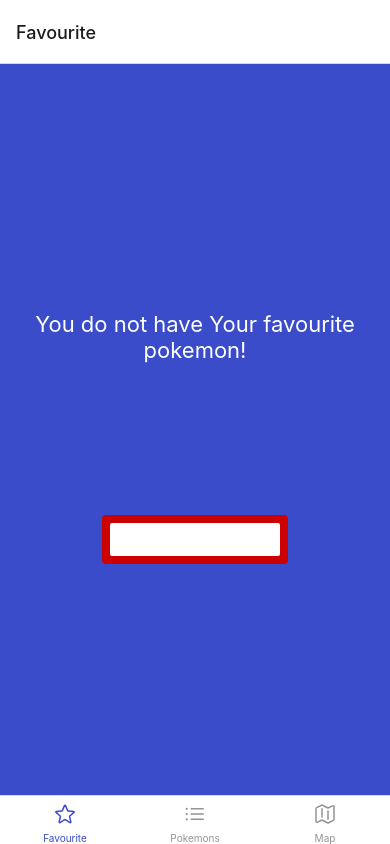
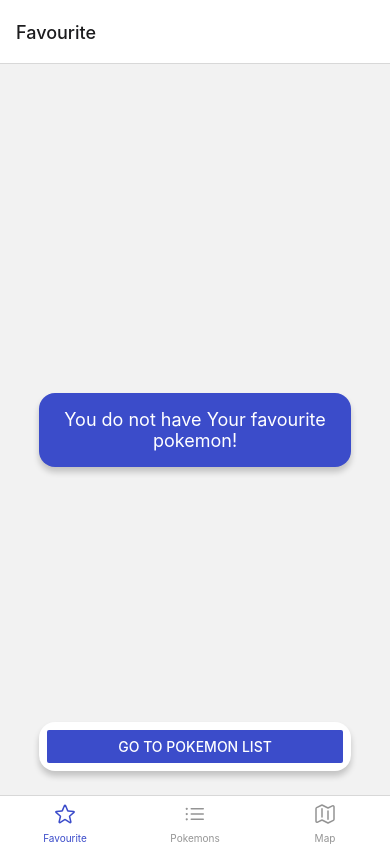
Before and after one commit to szarbartosz/pokeapp, a React Native app: screen /Details in a window 390 px wide. Built offline with nearby package versions, Linux system fonts and the light colour scheme.

Commit message:
style components

```diff
--- a/components/AbilityListElement.tsx
+++ b/components/AbilityListElement.tsx
@@ -1,20 +1,111 @@
 import * as React from 'react';
+import {useState} from 'react';
+import {Button, Modal, Pressable, StyleSheet, Text, View} from 'react-native';
 import {Ability} from './PokemonDetails';
-import {StyleSheet, Text} from 'react-native';
 
 type Props = {ability: Ability};
 
-const AbilityListElement: React.FC<Props> = ({ability}) => (
-  <Text style={styles.listElement}>
-    {ability.ability.name}: {ability.details}
-  </Text>
-);
+const AbilityListElement: React.FC<Props> = ({ability}) => {
+  const [modalVisible, setModalVisible] = useState(false);
+  return (
+    <Pressable
+      style={[styles.elementWrapper, styles.shadow]}
+      onPress={() => setModalVisible(true)}>
+      <View>
+        <Modal animationType="slide" transparent={true} visible={modalVisible}>
+          <View style={styles.centeredView}>
+            <View style={styles.modalView}>
+              <Text style={[styles.text, styles.bold]}>
+                {ability.ability.name}:
+              </Text>
+              <Text style={[styles.text]}>{ability.details}</Text>
+              <View style={[styles.buttonContainer, styles.shadow]}>
+                <Button
+                  color="#3B4CCA"
+                  title="Close modal"
+                  onPress={() => {
+                    setModalVisible(!modalVisible);
+                  }}
+                />
+              </View>
+            </View>
+          </View>
+        </Modal>
+        <View>
+          <Text style={styles.text}>{ability.ability.name}</Text>
+        </View>
+      </View>
+    </Pressable>
+  );
+};
 
 const styles = StyleSheet.create({
-  listElement: {
-    fontSize: 12,
+  elementWrapper: {
+    margin: 8,
+    backgroundColor: '#FFFFFF',
+    justifyContent: 'center',
+    alignItems: 'center',
+    borderRadius: 16,
+    width: '80%',
+  },
+  image: {
+    width: 180,
+    height: 180,
+  },
+  caption: {
+    fontSize: 22,
+    margin: 16,
+    textAlign: 'center',
     color: '#FFFFFF',
-    margin: 2,
+    marginBottom: 16,
+  },
+  text: {
+    fontSize: 18,
+    margin: 16,
+    textAlign: 'center',
+    color: '#3B4CCA',
+  },
+  bold: {
+    fontWeight: 'bold',
+  },
+  buttonContainer: {
+    width: 180,
+    backgroundColor: '#FFFFFF',
+    color: '#3B4CCA',
+    borderRadius: 16,
+    padding: 8,
+    marginTop: 16,
+  },
+  shadow: {
+    shadowColor: '#000',
+    shadowOffset: {
+      width: 0,
+      height: 5,
+    },
+    shadowOpacity: 0.2,
+    shadowRadius: 6,
+    elevation: 10,
+  },
+  centeredView: {
+    flex: 1,
+    justifyContent: 'center',
+    alignItems: 'center',
+    marginTop: 22,
+  },
+  modalView: {
+    margin: 20,
+    backgroundColor: 'white',
+    borderRadius: 20,
+    padding: 35,
+    alignItems: 'center',
+    shadowColor: '#000',
+    shadowOffset: {
+      width: 0,
+      height: 2,
+    },
+    shadowOpacity: 0.25,
+    shadowRadius: 4,
+    elevation: 5,
   },
 });
 
--- a/components/FavouritePokemon.tsx
+++ b/components/FavouritePokemon.tsx
@@ -17,12 +17,14 @@
 
   return pokemonPresent ? (
     <View style={styles.container}>
-      <Image style={styles.logo} source={{uri: pokemon?.photoUrl}} />
-      <Text style={styles.title}>{pokemon?.name}</Text>
-      <View style={styles.buttonContainer}>
+      <View style={[styles.contentWrapper, styles.shadow]}>
+        <Image style={styles.image} source={{uri: pokemon?.photoUrl}} />
+        <Text style={styles.caption}>{pokemon?.name}</Text>
+      </View>
+      <View style={[styles.buttonContainer, styles.shadow]}>
         <Button
-          color="#FFFFFF"
-          title="Not my favourite pokemon anymore!"
+          color="#3B4CCA"
+          title="Not my favourite anymore!"
           onPress={() => {
             removeData(FAVOURITE_POKEMON_KEY);
             setPokemonPresent(false);
@@ -32,11 +34,13 @@
     </View>
   ) : (
     <View style={styles.container}>
-      <Text style={styles.title}>You do not have Your favourite pokemon!</Text>
-      <View style={styles.buttonContainer}>
+      <View style={[styles.contentWrapper, styles.shadow]}>
+        <Text style={styles.text}>You do not have Your favourite pokemon!</Text>
+      </View>
+      <View style={[styles.buttonContainer, styles.shadow]}>
         <Button
           title="Go to Pokemon List"
-          color="#FFFFFF"
+          color="#3B4CCA"
           onPress={() => navigation.navigate('Pokemons')}
         />
       </View>
@@ -49,24 +53,49 @@
     flex: 1,
     justifyContent: 'center',
     alignItems: 'center',
+  },
+  contentWrapper: {
     backgroundColor: '#3B4CCA',
+    borderRadius: 16,
+    width: '80%',
+    justifyContent: 'center',
+    alignItems: 'center',
   },
-  logo: {
+  image: {
     width: 180,
     height: 180,
   },
-  title: {
+  caption: {
     fontSize: 22,
-    padding: 16,
+    margin: 16,
     textAlign: 'center',
     color: '#FFFFFF',
     marginBottom: 16,
   },
+  text: {
+    fontSize: 18,
+    margin: 16,
+    textAlign: 'center',
+    color: '#FFFFFF',
+  },
   buttonContainer: {
-    marginTop: 120,
-    backgroundColor: '#CC0000',
-    borderRadius: 4,
+    position: 'absolute',
+    bottom: 24,
+    width: '80%',
+    backgroundColor: '#FFFFFF',
+    color: '#3B4CCA',
+    borderRadius: 16,
     padding: 8,
+  },
+  shadow: {
+    shadowColor: '#000',
+    shadowOffset: {
+      width: 0,
+      height: 5,
+    },
+    shadowOpacity: 0.2,
+    shadowRadius: 6,
+    elevation: 10,
   },
 });
 
--- a/components/Map.tsx
+++ b/components/Map.tsx
@@ -1,6 +1,6 @@
 import * as React from 'react';
 import {BaseSyntheticEvent, useState} from 'react';
-import {Image, Modal, Pressable, StyleSheet, Text, View} from 'react-native';
+import {Button, Image, Modal, StyleSheet, Text, View} from 'react-native';
 import MapView from 'react-native-maps';
 import {Marker, Callout} from 'react-native-maps';
 import {Pokemon} from '../App';
@@ -58,13 +58,15 @@
                   style={styles.photo}
                   source={{uri: currentMarker?.pokemon.photoUrl}}
                 />
-                <Pressable
-                  style={[styles.button, styles.buttonClose]}
-                  onPress={() => {
-                    setModalVisible(!modalVisible);
-                  }}>
-                  <Text style={styles.textStyle}>Hide modal</Text>
-                </Pressable>
+                <View style={[styles.buttonContainer, styles.shadow]}>
+                  <Button
+                    color="#3B4CCA"
+                    title="Close modal"
+                    onPress={() => {
+                      setModalVisible(!modalVisible);
+                    }}
+                  />
+                </View>
               </View>
             </View>
           </Modal>
@@ -97,7 +99,8 @@
     margin: 20,
     backgroundColor: 'white',
     borderRadius: 20,
-    padding: 35,
+    paddingHorizontal: 60,
+    paddingVertical: 20,
     alignItems: 'center',
     shadowColor: '#000',
     shadowOffset: {
@@ -108,18 +111,23 @@
     shadowRadius: 4,
     elevation: 5,
   },
-  button: {
-    borderRadius: 20,
-    padding: 10,
-    elevation: 2,
+  buttonContainer: {
+    width: 180,
+    backgroundColor: '#FFFFFF',
+    color: '#3B4CCA',
+    borderRadius: 16,
+    padding: 8,
+    marginTop: 16,
   },
-  buttonClose: {
-    backgroundColor: '#3B4CCA',
-  },
-  textStyle: {
-    color: 'white',
-    fontWeight: 'bold',
-    textAlign: 'center',
+  shadow: {
+    shadowColor: '#000',
+    shadowOffset: {
+      width: 0,
+      height: 5,
+    },
+    shadowOpacity: 0.2,
+    shadowRadius: 6,
+    elevation: 10,
   },
 });
 
--- a/components/PokemonDetails.tsx
+++ b/components/PokemonDetails.tsx
@@ -28,19 +28,27 @@
 
   return (
     <View style={styles.container}>
-      <Image style={styles.logo} source={{uri: pokemon.photoUrl}} />
-      <Text style={styles.title}>{pokemon.name}</Text>
-      <Text style={styles.subTitle}>Abilities:</Text>
-      <AbilityList abilities={abilities} />
+      <View style={[styles.contentWrapper, styles.shadow]}>
+        <Image style={styles.image} source={{uri: pokemon.photoUrl}} />
+        <Text style={styles.caption}>{pokemon.name}</Text>
+      </View>
+      <View style={[styles.abilitiesWrapper, styles.shadow]}>
+        <Text style={styles.text}>Abilities</Text>
+        <AbilityList abilities={abilities} />
+      </View>
       {isFavourite ? (
-        <View style={styles.infoContainer}>
-          <Text style={styles.title}>That's Your favourite pokemon!</Text>
+        <View style={[styles.buttonContainer, styles.shadow]}>
+          <Button
+            color="#3B4CCA"
+            title="That's Your favourite pokemon!"
+            disabled
+          />
         </View>
       ) : (
-        <View style={styles.buttonContainer}>
+        <View style={[styles.buttonContainer, styles.shadow]}>
           <Button
-            color="#FFFFFF"
-            title="mark as favourite"
+            color="#3B4CCA"
+            title="Mark as favourite"
             onPress={() => {
               storeData(FAVOURITE_POKEMON_KEY, pokemon);
               setIsFavourite(true);
@@ -56,32 +64,61 @@
 const styles = StyleSheet.create({
   container: {
     flex: 1,
+    justifyContent: 'flex-start',
+    alignItems: 'center',
+  },
+  contentWrapper: {
+    margin: 16,
+    backgroundColor: '#3B4CCA',
     justifyContent: 'center',
     alignItems: 'center',
-    backgroundColor: '#3B4CCA',
+    borderRadius: 16,
+    width: '80%',
   },
-  logo: {
+  abilitiesWrapper: {
+    margin: 16,
+    backgroundColor: '#CC0000',
+    justifyContent: 'center',
+    alignItems: 'center',
+    borderRadius: 16,
+    width: '80%',
+    paddingBottom: 16,
+  },
+  image: {
     width: 180,
     height: 180,
   },
-  title: {
+  caption: {
     fontSize: 22,
+    margin: 16,
+    textAlign: 'center',
     color: '#FFFFFF',
     marginBottom: 16,
   },
-  subTitle: {
-    fontSize: 16,
+  text: {
+    fontSize: 18,
+    margin: 16,
+    textAlign: 'center',
     color: '#FFFFFF',
-    marginBottom: 8,
   },
   buttonContainer: {
-    marginTop: 120,
-    backgroundColor: '#CC0000',
-    borderRadius: 4,
+    position: 'absolute',
+    bottom: 24,
+    width: '80%',
+    backgroundColor: '#FFFFFF',
+    color: '#3B4CCA',
+    borderRadius: 16,
     padding: 8,
   },
-  infoContainer: {
-    marginTop: 120,
+  shadow: {
+    shadowColor: '#000',
+    shadowOffset: {
+      width: 0,
+      height: 5,
+    },
+    shadowOpacity: 0.2,
+    shadowRadius: 6,
+    elevation: 10,
   },
 });
 
--- a/components/PokemonListElement.tsx
+++ b/components/PokemonListElement.tsx
@@ -10,8 +10,8 @@
 const PokemonListElement: React.FC<Props> = ({name, photoUrl, onPress}) => {
   return (
     <TouchableHighlight onPress={onPress}>
-      <View style={styles.item}>
-        <Image style={styles.logo} source={{uri: photoUrl}} />
+      <View style={[styles.item, styles.shadow]}>
+        <Image style={styles.image} source={{uri: photoUrl}} />
         <View>
           <Text style={styles.title}>{name}</Text>
         </View>
@@ -22,8 +22,8 @@
 
 const styles = StyleSheet.create({
   item: {
-    borderRadius: 4,
     backgroundColor: '#3B4CCA',
+    borderRadius: 16,
     padding: 16,
     marginVertical: 8,
     marginHorizontal: 16,
@@ -39,9 +39,19 @@
     fontSize: 12,
     color: '#FFFFFF',
   },
-  logo: {
+  image: {
     width: 60,
     height: 60,
+  },
+  shadow: {
+    shadowColor: '#000',
+    shadowOffset: {
+      width: 0,
+      height: 5,
+    },
+    shadowOpacity: 0.2,
+    shadowRadius: 6,
+    elevation: 10,
   },
 });
 
```
